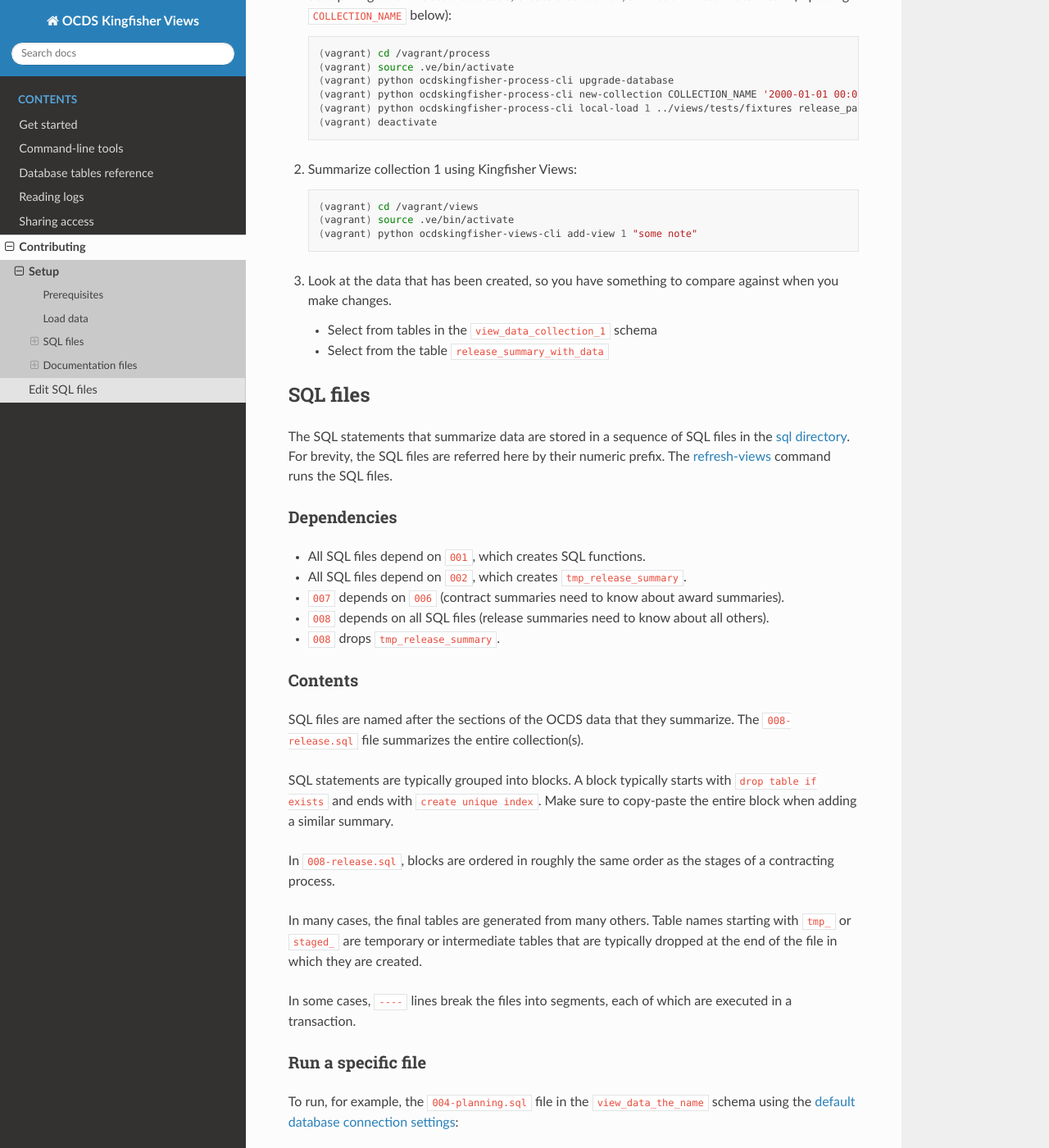
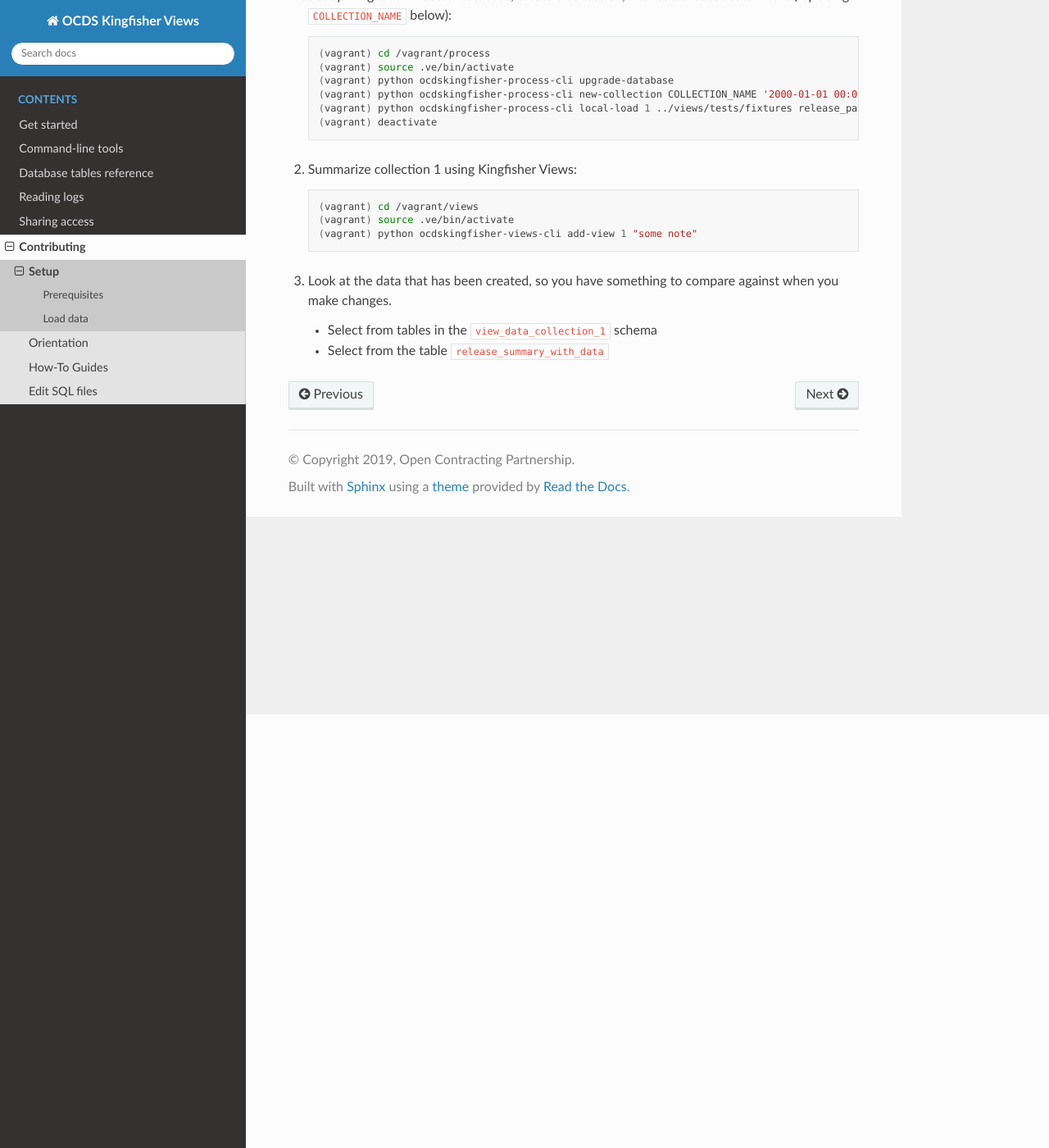
Before and after one commit to open-contracting/kingfisher-summarize, a Sphinx documentation site: the page built from docs/develop/setup.rst, in a window 1280 px wide and 1400 px high, scrolled down 529 px. Shown: the whole window at 82% size. Built offline with Sphinx 7.4.7 and the Read the Docs theme 2.0.0, drawn with Linux system fonts in a browser that asks for light colours; some of the changed text lies outside the part shown.

Commit message:
Split setup page into how-to guides and explanation page

```diff
--- a/docs/develop/index.rst
+++ b/docs/develop/index.rst
@@ -1,10 +1,12 @@
 Contributing
 ------------
 
-To contribute to Kingfisher Views, first follow the :doc:`setup` guide. Then, learn how to :doc:`sql`.
+To contribute to Kingfisher Views, first follow the :doc:`setup` guide and read the :doc:`learn`. Then, learn how to :doc:`sql` or follow the :doc:`howtos`.
 
 .. toctree::
    :maxdepth: 2
 
    setup
+   learn
+   howtos
    sql
--- a/docs/develop/setup.rst
+++ b/docs/develop/setup.rst
@@ -40,89 +40,3 @@ To test your changes, you need to have some data loaded. The `test data <https:/
 
    -  Select from tables in the ``view_data_collection_1`` schema
    -  Select from the table ``release_summary_with_data``
-
-SQL files
----------
-
-The SQL statements that summarize data are stored in a sequence of SQL files in the `sql directory <https://github.com/open-contracting/kingfisher-views/tree/master/sql>`__. For brevity, the SQL files are referred here by their numeric prefix. The :ref:`refresh-views` command runs the SQL files.
-
-Dependencies
-~~~~~~~~~~~~
-
--  All SQL files depend on ``001``, which creates SQL functions.
--  All SQL files depend on ``002``, which creates ``tmp_release_summary``.
--  ``007`` depends on ``006`` (contract summaries need to know about award summaries).
--  ``008`` depends on all SQL files (release summaries need to know about all others).
--  ``008`` drops ``tmp_release_summary``.
-
-.. _sql-contents:
-
-Contents
-~~~~~~~~
-
-SQL files are named after the sections of the OCDS data that they summarize. The ``008-release.sql`` file summarizes the entire collection(s).
-
-SQL statements are typically grouped into blocks. A block typically starts with ``drop table if exists`` and ends with ``create unique index``. Make sure to copy-paste the entire block when adding a similar summary.
-
-In ``008-release.sql``, blocks are ordered in roughly the same order as the stages of a contracting process.
-
-In many cases, the final tables are generated from many others. Table names starting with ``tmp_`` or ``staged_`` are temporary or intermediate tables that are typically dropped at the end of the file in which they are created.
-
-In some cases, ``----`` lines break the files into segments, each of which are executed in a transaction.
-
-Run a specific file
-~~~~~~~~~~~~~~~~~~~
-
-To run, for example, the ``004-planning.sql`` file in the ``view_data_the_name`` schema using the :ref:`default database connection settings<database-connection-settings>`:
-
-.. code-block:: bash
-
-   psql 'dbname=ocdskingfisher user=ocdskingfisher options=--search-path=view_data_the_name' -f 004-planning.sql
-
-When working on a specific file, you can first run the :ref:`refresh-views` command and then run the ``002`` file as above. You can then run the specific file after each change to see the new results.
-
-Time SQL statements
-~~~~~~~~~~~~~~~~~~~
-
-Add the ``-c '\timing'`` option to a ``psql`` command, before any ``-f`` options. For example:
-
-.. code-block:: bash
-
-   psql 'dbname=ocdskingfisher user=ocdskingfisher options=--search-path=view_data_the_name' -c '\timing' -f 004-planning.sql
-
-.. _docs-files:
-
-Documentation files
--------------------
-
-Update the database tables reference
-~~~~~~~~~~~~~~~~~~~~~~~~~~~~~~~~~~~~
-
-:doc:`../database` displays the CSV files in the `docs/definitions/ <https://github.com/open-contracting/kingfisher-views/tree/master/docs/definitions>`__ directory. To create and/or update the CSV files, run (replacing ``COLLECTION_NAME`` below):
-
-.. code-block:: bash
-
-   python ocdskingfisher-views-cli docs-table-ref COLLECTION_NAME
-
-Then, for any new CSV file, manually add a new sub-section to ``docs/database.rst`` under an appropriate section.
-
-.. _create_erd:
-
-Create Entity Relationship Diagram
-~~~~~~~~~~~~~~~~~~~~~~~~~~~~~~~~~~
-
-`Follow these instructions <https://kingfisher-process.readthedocs.io/en/latest/development.html#updating-database-tables-graphic>`__ to install `SchemaSpy <http://schemaspy.org/>`__.
-
-Add a schema with the ``--tables-only`` option:
-
-.. code-block:: bash
-
-    python ocdskingfisher-views-cli add-view 123 "The note" --name <view_name> --tables-only
-
-Run SchemaSpy with:
-
-.. code-block:: bash
-
-   java -jar /bin/schemaspy.jar -t pgsql -dp /bin/postgresql.jar -s view_data_<view_name> -db ocdskingfisher -u ocdskingfisher -p ocdskingfisher -host localhost -o /vagrant/schemaspy -norows
-
-In the directory that results, copy ``schemaspy/diagrams/summary/relationships.real.compact.png`` to ``docs/_static/erd.png``.
```
Also changed, not shown: docs/develop/howtos.rst (added, +63 -0 lines), docs/develop/learn.rst (added, +31 -0 lines).
